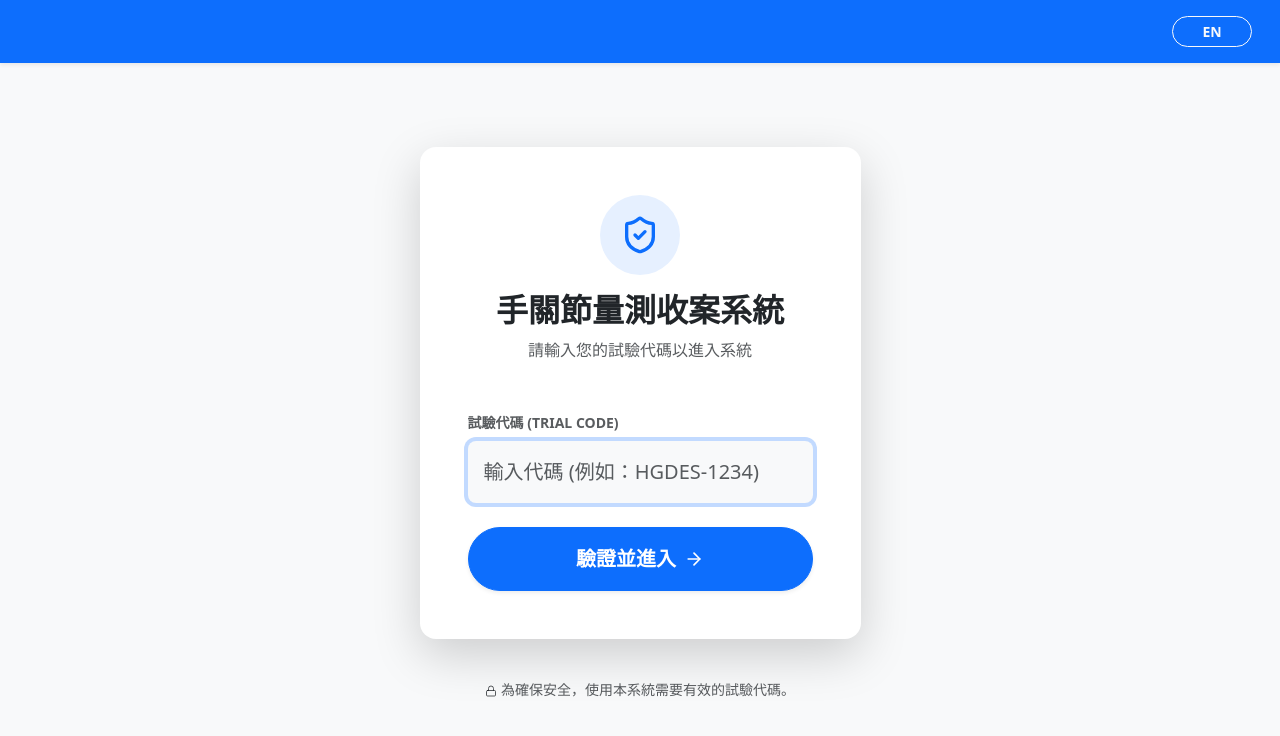
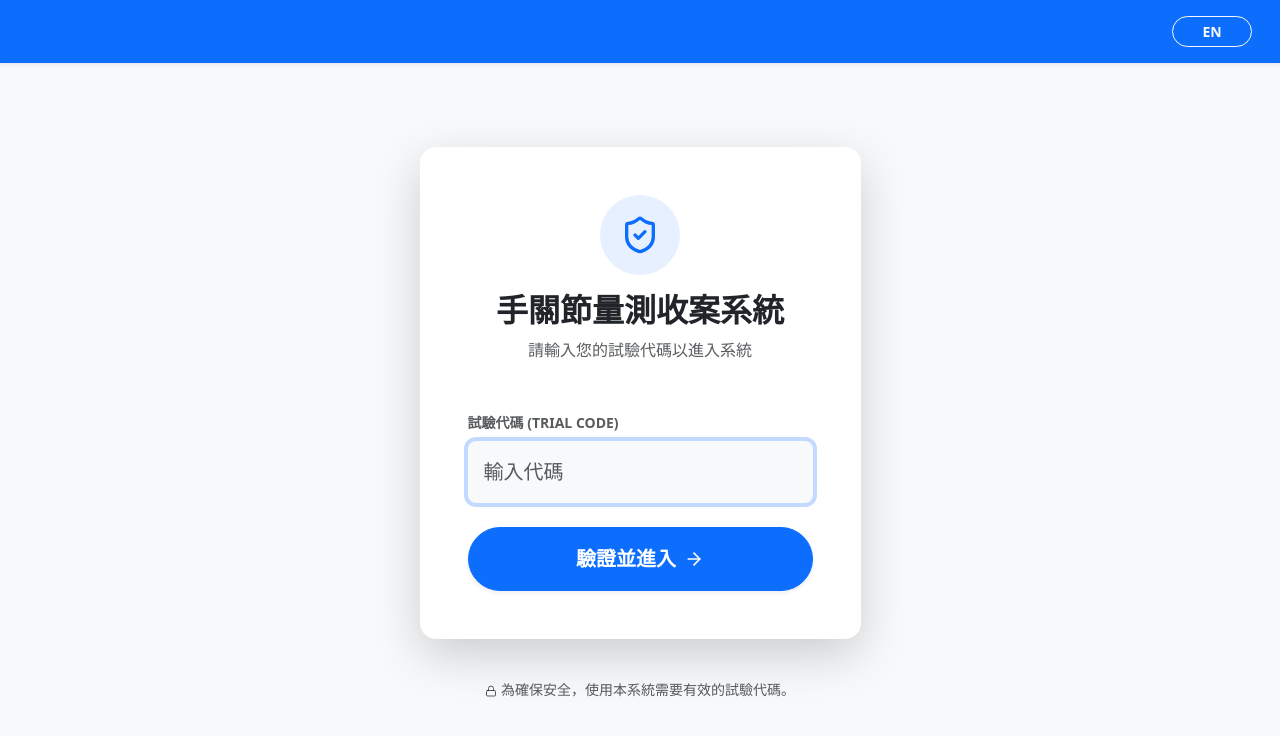
Before and after one commit to BCbug-tw/Hand-Goniometric-Data-Enrollment-System, a React (Vite) app: page / in a window 1280 px wide. Shown: the top 736 px of the page. Built offline with nearby package versions, Linux system fonts and the light colour scheme.

Commit message:
update instructions

```diff
--- a/src/i18n.js
+++ b/src/i18n.js
@@ -168,7 +168,7 @@ const resources = {
             "verification": {
                 "subtitle": "請輸入您的試驗代碼以進入系統",
                 "code_label": "試驗代碼 (Trial Code)",
-                "code_placeholder": "輸入代碼 (例如：HGDES-1234)",
+                "code_placeholder": "輸入代碼",
                 "submit": "驗證並進入",
                 "verifying": "驗證中...",
                 "empty_code": "請輸入試驗代碼。",
```
